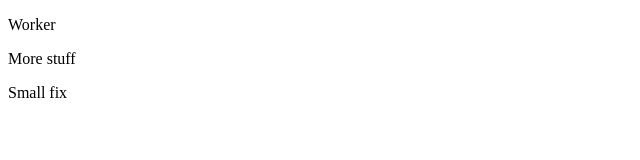
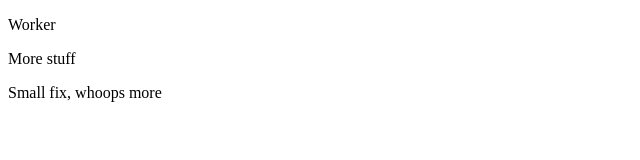
Before and after one commit to xjdesigns/semver_test, a website: page index.html in a window 1280 px wide. Shown: the whole page, without its empty margins (0-640 px from the left). Drawn offline with Linux system fonts and the light colour scheme.

Commit message:
fix(text): Text copy change

```diff
--- a/index.html
+++ b/index.html
@@ -12,7 +12,7 @@
 
 		<div>
 			<p>More stuff</p>
-			<p>Small fix</p>
+			<p>Small fix, whoops more</p>
 		</div>
 	</main>
 </body>
```
